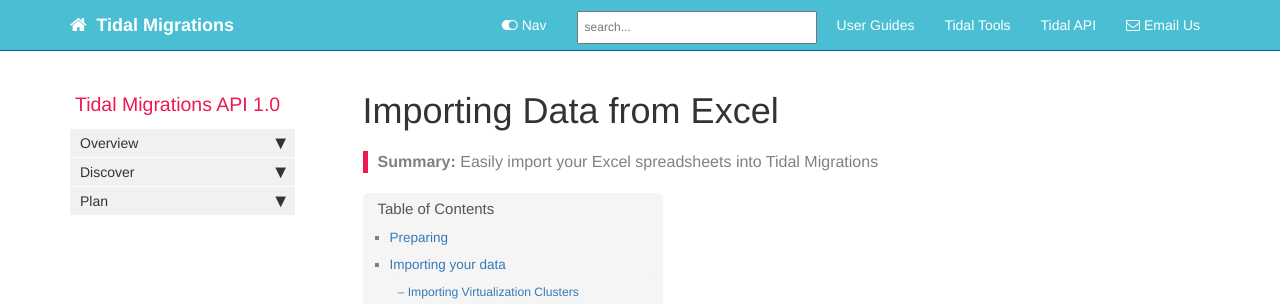
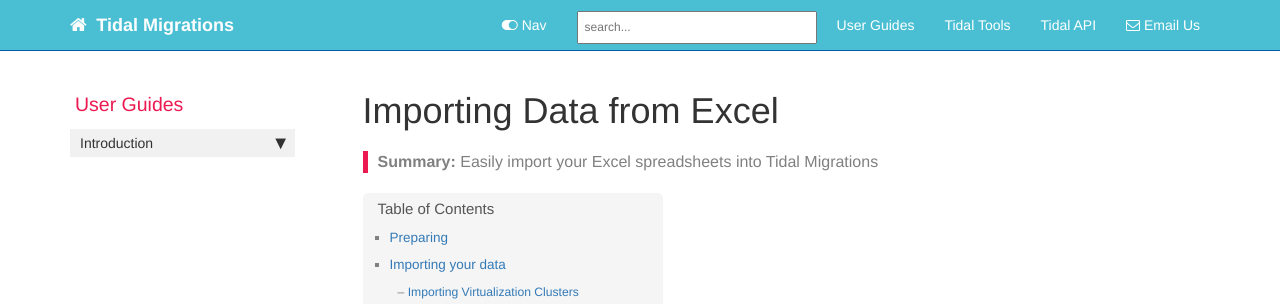
Before and after one commit to tidalmigrations/tidalmigrations.github.io, a Jekyll site: the page built from pages/user guides/importing_to_excel.md, in a window 1280 px wide. Shown: the top 304 px of the page. Built offline with Jekyll 4.4.1, drawn with Linux system fonts in a browser that asks for light colours; nearby versions of some CDN libraries; comment, search, counter and statistics services are not loaded.

Commit message:
change ref to user_guides sidebar

```diff
--- a/pages/api/importing_to_excel.md
+++ b/pages/user guides/importing_to_excel.md
@@ -3,7 +3,7 @@ title: Importing Data from Excel
 keywords: excel, import, apps, data, servers, clusters, database instances
 last_updated: August, 2018
 summary: "Easily import your Excel spreadsheets into Tidal Migrations"
-sidebar: main_sidebar
+sidebar: user_guidesbar
 permalink: import-from-excel.html
 ---
 
```
